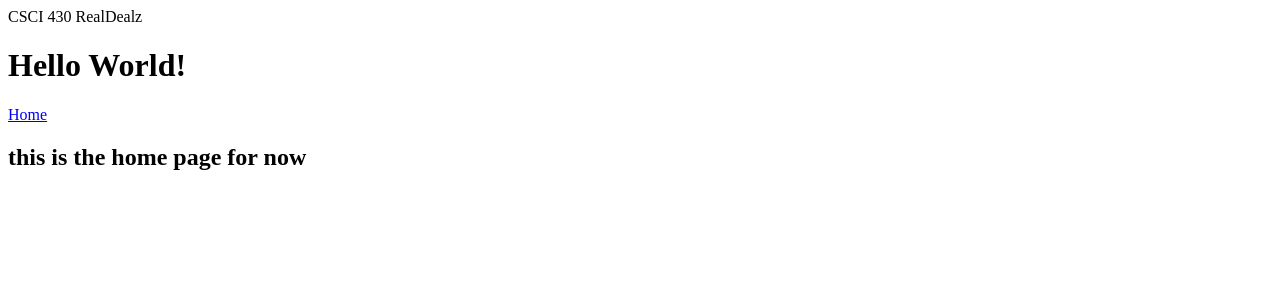
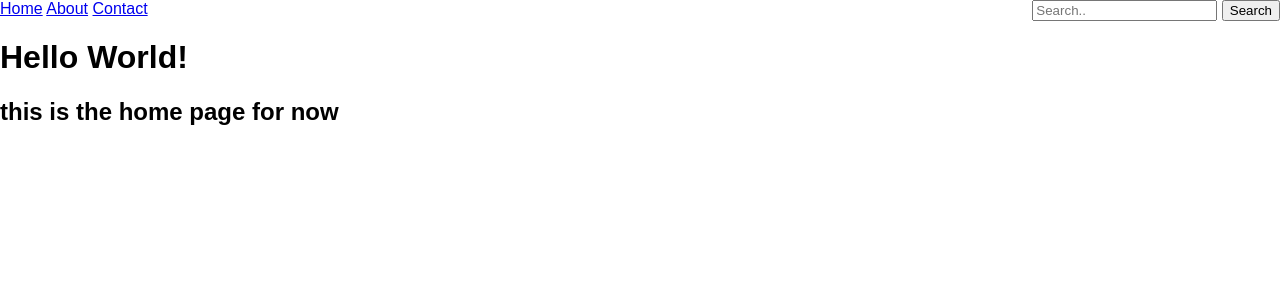
Before and after one commit to ChicoState/realdealz, a Django app: page / in a window 1280 px wide. Shown: the top 300 px of the page. Run offline with Django 3.2, Linux system fonts and the light colour scheme; parts of the project's set-up code (start-up, migrations or seed data) failed here and were passed over.

Commit message:
added search to home page, closes #6

```diff
--- /dev/null
+++ b/app/library/static/css/main.css
@@ -0,0 +1,5 @@
+.top-right {
+  position: absolute;
+  top: 0;
+  right: 0;
+}
--- a/app/library/templates/home.html
+++ b/app/library/templates/home.html
@@ -1,13 +1,12 @@
+{%extends 'search.html'%}
+{% load static %}
 {% block title%}
 {{ title }}
 {% endblock %}
 
 {% block content %}
- <form action="/home/" method="post">
-      {% csrf_token %}
-    </form>
    <h1> {{ msg }}</h1>
-    <a href="/"> Home</a>
     <h2 class= "font">this is the home page for now</h2>
 
+
 {% endblock %}
--- a/app/library/templates/search.html
+++ b/app/library/templates/search.html
@@ -1,6 +1,9 @@
+{% load static %}
 <!DOCTYPE html>
 <html>
 <head>
+
+<link rel="stylesheet" type="text/css" href="{% static 'css/main.css' %}">
 <meta name="viewport" content="width=device-width, initial-scale=1">
 <style>
 * {box-sizing: border-box;}
@@ -18,7 +21,7 @@ body {
   <a class="active" href="#home">Home</a>
   <a href="#about">About</a>
   <a href="#contact">Contact</a>
-  <div class="search-container">
+  <div class="top-right">
     <form action="/action_page.php">
       <input type="text" placeholder="Search.." name="search">
       <button type="submit">Search</button>
@@ -28,3 +31,7 @@ body {
 
 </body>
 </html>
+
+{% block content %}
+
+{%endblock%}
```
Also changed, not shown: app/library/static/main.css (deleted).
